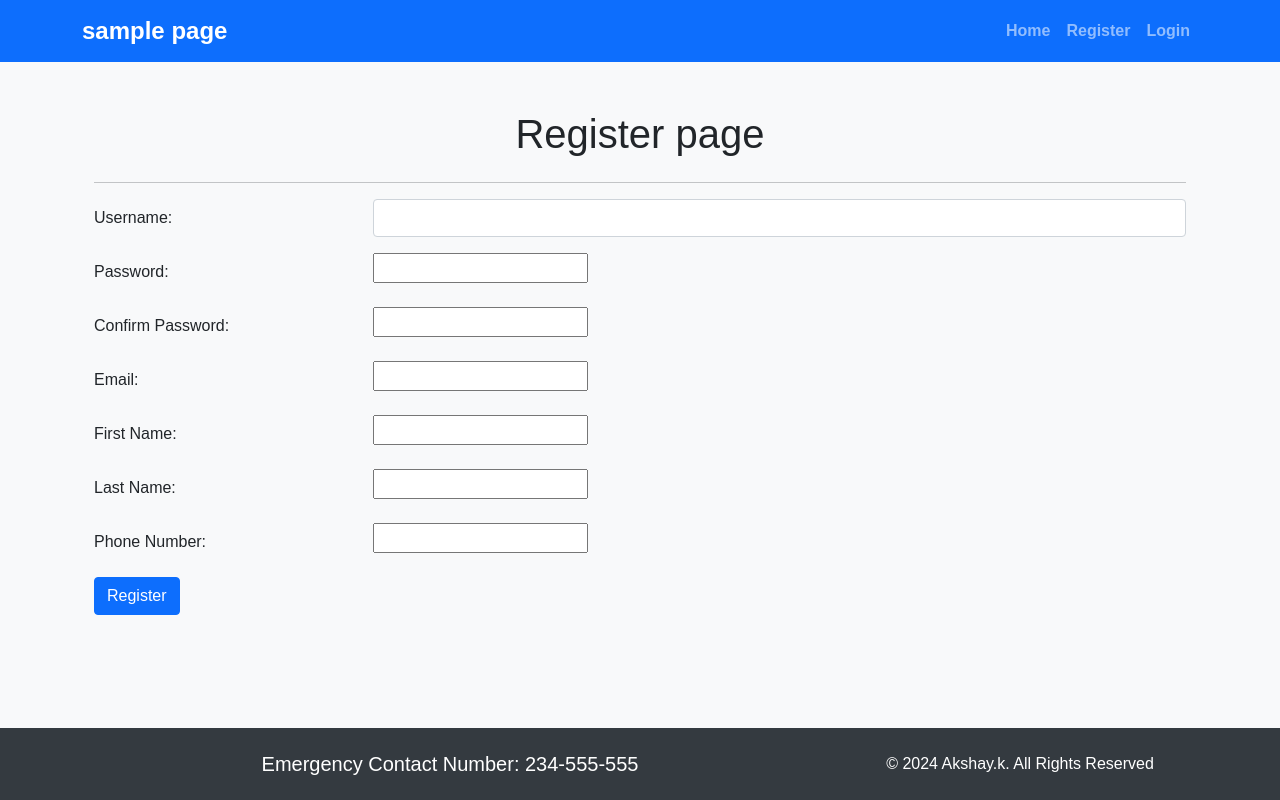
After one commit to Akshay12kavungal/htmx-django, a Django app: page /Register/ in a window 1280 px wide. The commit adds this page. Run offline with Django 3.2, Linux system fonts and the light colour scheme; some libraries are stand-ins or nearby versions.

Commit message:
register and login

```diff
--- a/myproject/firstapp/admin.py
+++ b/myproject/firstapp/admin.py
@@ -1,6 +1,7 @@
 from django.contrib import admin
-from .models import Contact
+from .models import Contact,Profile
 
 # Register your models here.
 
 admin.site.register(Contact)
+admin.site.register(Profile)
--- a/myproject/firstapp/forms.py
+++ b/myproject/firstapp/forms.py
@@ -1,7 +1,25 @@
 from django import forms
 from .models import Contact
+from django.contrib.auth.models import User
+
+from django.contrib.auth.forms import UserCreationForm
+
 
 class ContactForm(forms.ModelForm):
     class Meta:
         model =Contact
         fields='__all__'
+
+
+class RegistrationForm(UserCreationForm):
+    first_name=forms.CharField(max_length=100)
+    last_name=forms.CharField(max_length=100)
+    phone_number=forms.CharField(max_length=10)
+    email=forms.EmailField()
+
+
+
+
+    class Meta:
+        model=User
+        fields=('username','password1','password2','email','first_name','last_name','phone_number')
--- a/myproject/firstapp/urls.py
+++ b/myproject/firstapp/urls.py
@@ -8,6 +8,13 @@ urlpatterns = [
 
     path('',views.index,name='index'),
     path('create-form/',views.create_contact,name='create-contact'),
+    path('Register/',views.Register,name='Register'),
+
+    path('check_username/', views.check_username, name='check_username'),
+    path('login/',views.Login,name='login'),
+
+
+
 
 
 
--- a/myproject/firstapp/views.py
+++ b/myproject/firstapp/views.py
@@ -1,6 +1,11 @@
-from django.shortcuts import render
-from .forms import ContactForm
-from .models import Contact
+from django.shortcuts import render,redirect
+from .forms import ContactForm,RegistrationForm
+from .models import Contact,Profile
+from django.http import HttpResponse
+from django.contrib.auth import get_user_model
+from django.contrib.auth import authenticate,login,logout
+
+
 
 
 # Create your views here.
@@ -20,3 +25,48 @@ def create_contact(request):
 
 
     return render(request,'partials/form.html',{'form':ContactForm})
+
+
+def Register(request):
+    if request.method == "POST":
+        user_form = RegistrationForm(request.POST)
+        if user_form.is_valid():
+            user = user_form.save()
+            Profile.objects.create(
+                user=user,
+                first_name=user_form.cleaned_data['first_name'],
+                last_name=user_form.cleaned_data['last_name'],
+                phone_number=user_form.cleaned_data['phone_number'],
+                email=user_form.cleaned_data['email'],
+            )
+
+            return redirect('login')
+    else:
+        user_form = RegistrationForm()
+    return render(request, 'registration/registration.html', {'user_form': user_form})
+
+
+def check_username(request):
+    username=request.POST.get('username')
+    if get_user_model().objects.filter(username=username).exists():
+        return HttpResponse("<div style='color:red;'>The username already exists")
+
+    else:
+        return HttpResponse("<div style='color:green;'>The username is available")
+
+
+def Login(request):
+    if request.method=='POST':
+        username=request.POST['username']
+        password=request.POST['password']
+
+        user= authenticate(username=username,password=password)
+        if user is not None:
+            login(request,user)
+            return render(request,'base.html')
+
+        else:
+            return render(request,'registration/login.html')
+
+    else:
+        return render(request,'registration/login.html')
--- a/myproject/templates/base.html
+++ b/myproject/templates/base.html
@@ -67,6 +67,15 @@
             <a class="nav-link" href="{% url 'index' %}">Home</a>
           </li>
 
+          <li class="nav-item">
+            <a class="nav-link" href="{% url 'Register' %}">Register</a>
+          </li>
+
+          <li class="nav-item">
+            <a class="nav-link" href="{% url 'login' %}">Login</a>
+          </li>
+
+
 
 
 
--- /dev/null
+++ b/myproject/templates/registration/registration.html
@@ -0,0 +1,65 @@
+{% extends 'base.html' %}
+
+{% block title %}
+Register
+{% endblock %}
+
+{% block content %}
+<div class="container form-container">
+  <h1 class="text-center mb-4">Register page</h1>
+  <hr>
+
+  <form id="registration-form" action="{% url 'Register' %}" method="POST" enctype="multipart/form-data">
+    {% csrf_token %}
+
+    <div class="row mb-3">
+      <label for="id_username" class="col-sm-3 col-form-label">Username:</label>
+      <div class="col-sm-9">
+        <input type="text" id="id_username" name="username" class="form-control" hx-post="{% url 'check_username' %}" hx-swap="outerhtml" hx-trigger="keyup changed throttle:2s" hx-target="#username-error">
+        <div id="username-error"></div>
+      </div>
+    </div>
+
+    <div class="row mb-3">
+      <label for="id_password1" class="col-sm-3 col-form-label">Password:</label>
+      <div class="col-sm-9">
+        {{ user_form.password1 }}
+      </div>
+    </div>
+
+    <div class="row mb-3">
+      <label for="id_password2" class="col-sm-3 col-form-label">Confirm Password:</label>
+      <div class="col-sm-9">
+        {{ user_form.password2 }}
+      </div>
+    </div>
+
+    <div class="row mb-3">
+      <label for="id_password1" class="col-sm-3 col-form-label">Email:</label>
+      <div class="col-sm-9">
+        {{ user_form.email }}
+      </div>
+    </div>
+    <div class="row mb-3">
+      <label for="id_password1" class="col-sm-3 col-form-label">First Name:</label>
+      <div class="col-sm-9">
+        {{ user_form.first_name }}
+      </div>
+    </div>
+    <div class="row mb-3">
+      <label for="id_password1" class="col-sm-3 col-form-label">Last Name:</label>
+      <div class="col-sm-9">
+        {{ user_form.last_name }}
+      </div>
+    </div>
+    <div class="row mb-3">
+      <label for="id_password1" class="col-sm-3 col-form-label">Phone Number:</label>
+      <div class="col-sm-9">
+        {{ user_form.phone_number }}
+      </div>
+    </div>
+
+    <button type="submit" class="btn btn-primary">Register</button>
+  </form>
+</div>
+{% endblock %}
```
Also changed, not shown: myproject/firstapp/models.py (+16 -0 lines), myproject/templates/registration/login.html (added, +40 -0 lines), myproject/db.sqlite3, myproject/firstapp/migrations/0002_profile.py (added).
